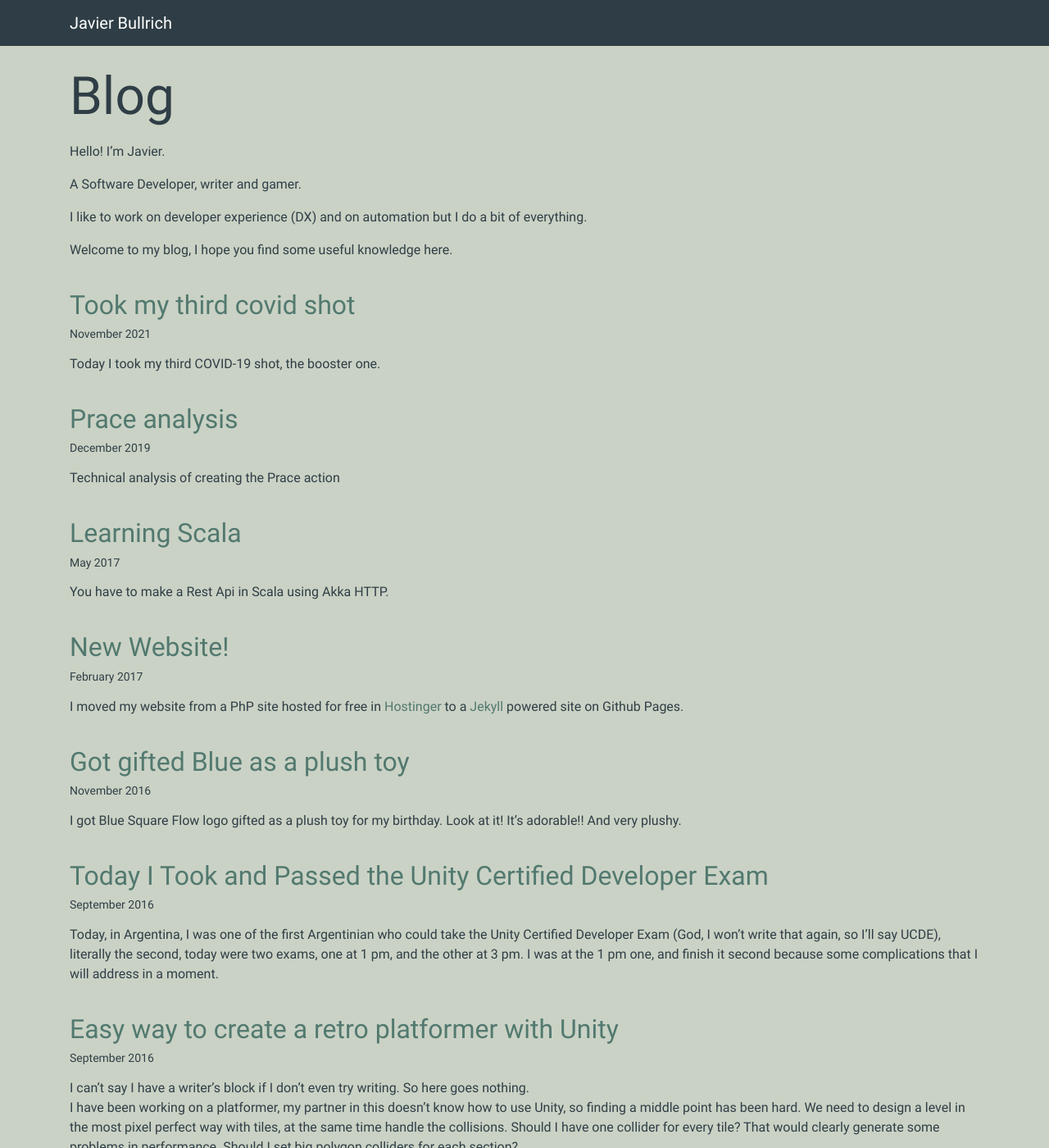
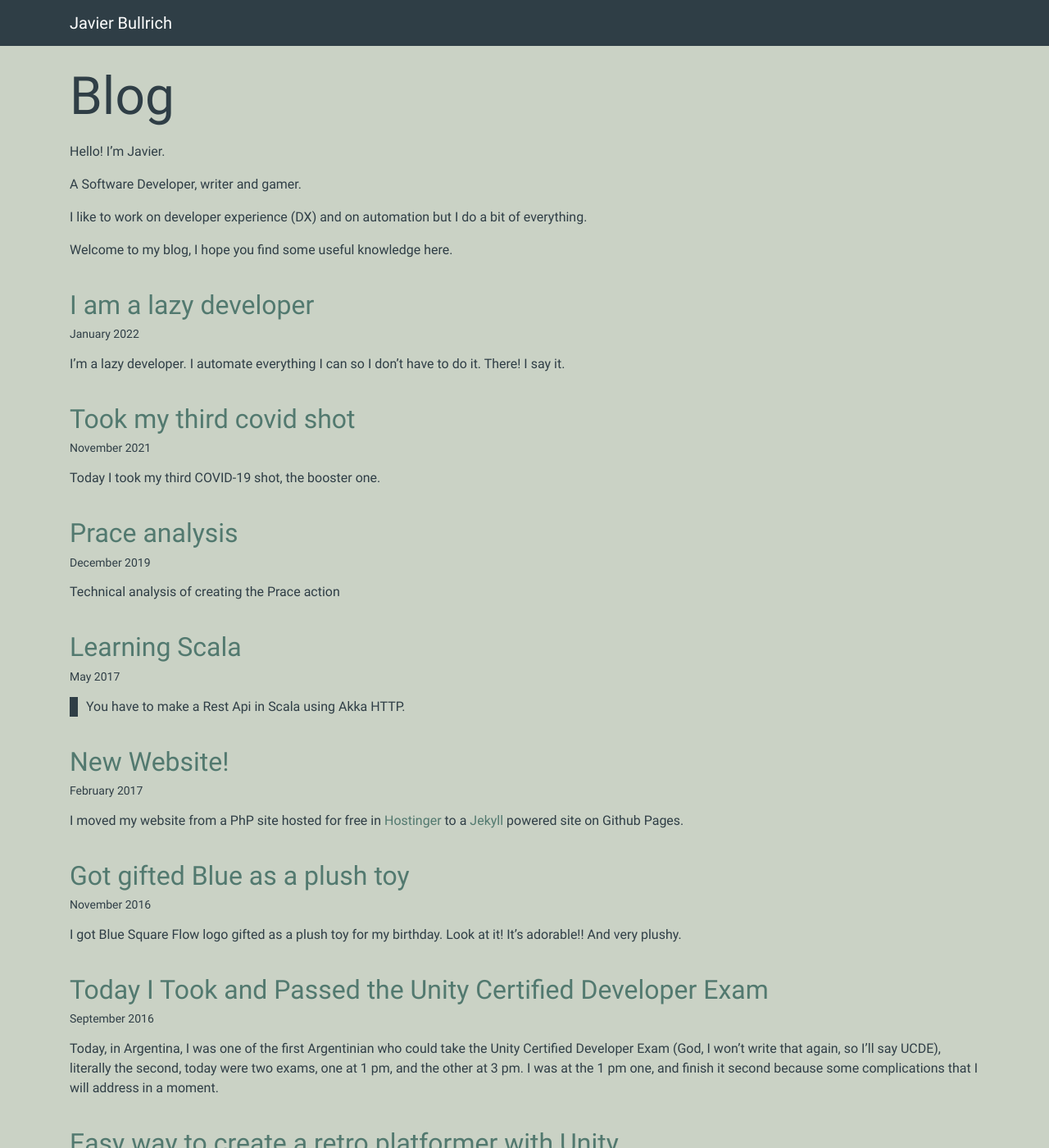
Before and after one commit to Bullrich/bullrich.github.io, a Jekyll site: the page built from blog.md, in a window 1280 px wide and 1400 px high. Shown: the whole window at 82% size. Built offline with Jekyll 4.4.1, drawn with Linux system fonts in a browser that asks for light colours; some of the changed lines change nothing that is shown.

Commit message:
added lazy developer blog post
I also modified the scss to handle quoting as there was no support for it

````diff
--- /dev/null
+++ b/_posts/2022-01-21-I-am-a-lazy-developer.md
@@ -0,0 +1,107 @@
+---
+layout: blog
+title:  "I am a lazy developer"
+date:   2022-01-21
+categories: blog
+---
+
+I’m a lazy developer. I automate everything I can so I don’t have to do it. There! I say it.
+
+I have even automated this website because I’m too lazy to update the copyright information.
+
+The copyright text you see at the footer:
+
+> Copyright © {{ site.time | date: '%Y' }}
+
+Is actually just a Jekyll component that updates itself automatically when I update this website:
+
+```html
+<li> Copyright © { site.time | date: '%Y' } </li>
+```
+
+In my old portfolio I even updated my age with a script that counted how many years passed from my birthday.
+
+## Quoting Bill Gates because it makes me feel intelligent
+
+> I choose a lazy person to do a hard job. Because a lazy person will find an easy way to do it.
+>
+
+We all know this quote, it’s famous, it makes us feel good of being lazy, it makes us feel like we are in the correct path and that we don’t need to change. In other words, it makes us feel **comfortable**.
+
+But there are a lot of ways of interpreting this quote, or, being more specific, there are several way to interpret the word *lazy*.
+
+He clearly didn’t refer to the standard definition of *lazy*, he doesn’t want to hire people who don’t want to work.
+
+I believe that, by *lazy*, he refers to people who loathes doing tasks but likes doing work.
+
+## Lazy developers loathes tasks
+
+Lazy developers hate doing tasks, and by tasks I mean monotonous or small tasks that take a bit of our time but are always present.
+Things like manually updating packages, having to log into a dashboard to start a process, complying with linters, even [waiting for the coffee to be ready](https://github.com/NARKOZ/hacker-scripts) counts as a monotonous task.
+
+They don’t like following a script in their routine.
+
+They want to do interesting work, things that make them think. They try to remove as much tasks from their work as possible.
+
+So instead of simple *doing* those repetitive tasks, they figure out a way to automate it and remove it from their routine.
+
+They end up doing a big effort to not do a lot of small efforts, and when this works successfully they perform a better and more efficient job.
+
+## I’m not a lazy developer
+
+I’m not really a lazy developer, it’s not that I don’t want to work; I just loathe doing some tasks.
+
+And because I loathe them, I automate them so I don’t have to do it anymore.
+
+A good example I have was from when I worked in [Innerspace](https://www.innerspace.eu/), we had some standards to follow in the Pull Requests and developers would always forget about it, they were things like the title of the PR should follow a convention (have the ticket number) and there should be certain labels, else our bug tracking software wouldn’t sync with the tickets.
+
+At the beginning I would always look at those inputs and ask my colleges to fix it, but I grew weary of that, so instead I developed [Prace](https://github.com/marketplace/actions/prace-js), a GitHub Action which would fail the PR until this problems have been fixed. I knew that I wouldn’t have to care about that small, but monotonous verification any more.
+
+In the process of reducing my tasks I jumped deeper into more automation.
+
+## Becoming an expert on automation
+
+Though CI fascination and a hate for monotony I have slowly become quite an expert on CI systems and automation.
+
+I consider myself an expert in GitHub actions, I [have](https://github.com/Bullrich/Prace.js) [developed](https://github.com/Bullrich/commit-autotag) [several](https://github.com/Bullrich/update-node-scoped-dependencies) actions myself, while I also have been learning how to use preexisting actions.
+
+I created [Unity PR Bot](https://unityprbot.com/), a GitHub bot that *automates* the execution of Unity Tests in Pull Requests using Unity Cloud (it basically creates a Continuous Testing system using your Unity Cloud instance).
+
+I have also *automated* the repository, Unity PR Bot repository flow is 90% automated through GitHub actions.
+When creating a Pull Request, actions execute tests and lints the Pull Request itself.
+When the Pull Request is merged, it automatically deploys it to staging and it also checks if there has been a version upgrade, where it tags that commit and creates a GitHub release with a changelog of all the changes between the previous tag and this tag and then it builds the project and pushes it to production.
+
+![automation-flow.png](../../img/posts/automation-flow.png)
+
+I have even automated the creation of this automation process, everything is ready in a simple script that copies all the required files to a new repository. You could say that **I automated my automation**.
+
+But you always have to be careful that you are not automation unnecessary processes. Else your laziness transforms you into a person that overengineers. And that’s a very unproductive road.
+
+## Unnecessary automation == Underperforming
+
+There is a very popular post from xkcd which I follow as a guide:
+
+![https://imgs.xkcd.com/comics/is_it_worth_the_time.png](https://imgs.xkcd.com/comics/is_it_worth_the_time.png)
+
+You have to be careful and analyze how much time you would be shaving off by dedicating time to this automation.
+
+Automating things is fun, doing manual things is boring. This is our main motivation to automate things. But we have to make sure that we are saving more time than what we are consuming.
+
+## Automating against the human factor
+
+There is an exception to the previous comment, another justified reason to automate is to ensure that a delicate process isn’t broken.
+
+Emailing the wrong user details, publishing the incorrect build, breaking a process, etc.
+There are a lot of cases where a mistake can be costly, either as a monetary cost or, when you have to dedicate time to undo the mistake, as a timely cost.
+
+If you have delicate process that is prone to mistakes, you should automate it when possible, that way you can ensure that things will go as expected.
+
+## Automating as an objective
+
+I really enjoy automating things. It brings me joy seeing those little processes completing themselves, files being created, logs being written, buttons becoming green and then being pressed by fake events.
+
+There was a time that I even automated my instagram profile just for the sake of it.
+
+I know that at the time of building products, I enjoy these little processes, and I’m going to continue doing things that helps me and other people do less tasks and more works.
+
+Because that’s what programming is about, right? Achieving more with less.
--- a/css/portfolio.scss
+++ b/css/portfolio.scss
@@ -405,3 +405,13 @@ a.text-link {
     padding-bottom: 30px;
   }
 }
+
+blockquote {
+  border-left: 10px solid $primary-dark;
+  padding-left: 10px;
+  quotes: "\201C""\201D""\2018""\2019";
+}
+
+blockquote p {
+  display: inline;
+}
````
Also changed, not shown: img/posts/automation-flow.png (added).
